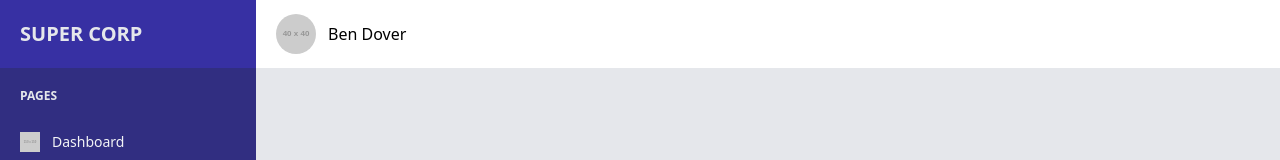
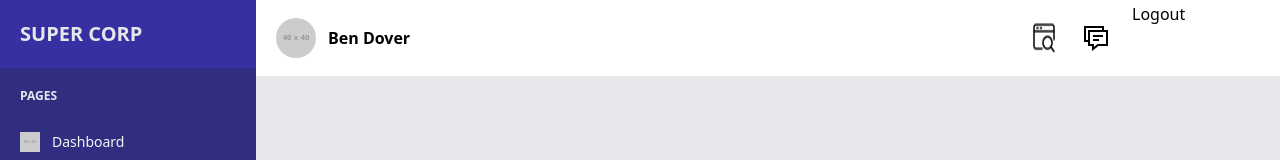
Before and after one commit to jaywes222/dashboard, a website: page public/index.html in a window 1280 px wide. Shown: the top 160 px of the page. Drawn offline with Linux system fonts and the light colour scheme; placeholder pictures from the web are drawn by us.

Commit message:
Top(Right) Navbar

```diff
--- a/public/index.html
+++ b/public/index.html
@@ -81,11 +81,17 @@
         <section class="flex-1">
             <!-- Top Navbar -->
             <div class="flex bg-white px-2 py-0.5 h-18 items-center">
-                <div class="left flex items-center p-3">
+                <!-- Left Side-->
+                <div class="left flex items-center p-3 md:w-3/4 sm:w-1/3">
                     <img src="https://via.placeholder.com/40" alt="Avatar" class="w-10 h-10 object-cover rounded-full">
-                    <span class="block ml-3">Ben Dover</span>
+                    <span class="block ml-3 font-bold">Ben Dover</span>
                 </div>
-                <div class="right flex-1"></div>
+                <!-- Right Side-->
+                <div class="right flex md:w-1/4 sm:w-2/3">
+                    <img src="images/search.png" alt="" class="w-8 h-8 p-1 mx-2 my-4">
+                    <img src="images/message.png" alt="" class="w-8 h-8 p-1 mx-2 my-4">
+                    <a href="#" class="mt-4 mx-2 text-indigo-500">Logout</a>
+                </div>
             </div>
         </section>
 
```
Also changed, not shown: public/images/message.png (added), public/images/search.png (added), public/images/warning.png (added), public/styles.css.
